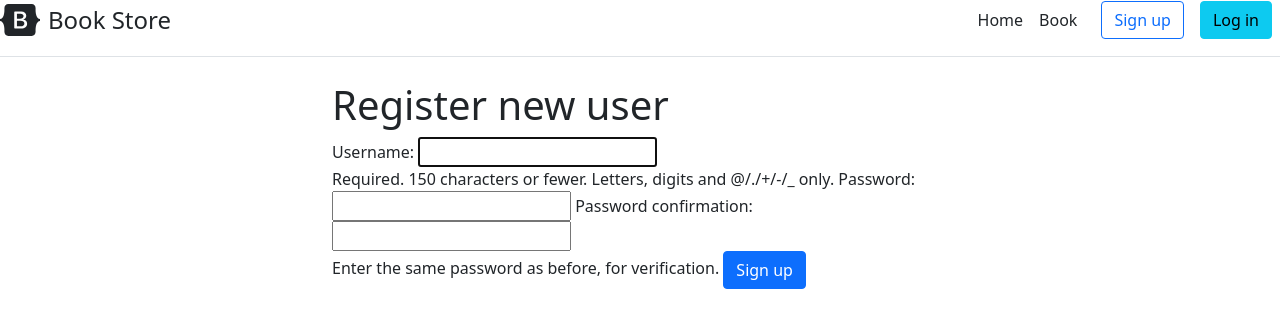
After one commit to itzmeheva/Djanogo_Bookstore, a Django app: page /signup/ in a window 1280 px wide. The commit adds this page. Shown: the top 328 px of the page. Run offline with Django 4.2, Linux system fonts and the light colour scheme.

Commit message:
Add Signup system

```diff
--- a/book/views.py
+++ b/book/views.py
@@ -1,5 +1,6 @@
 from django.shortcuts import render
 from .models import Category, Book
+from django.contrib.auth.decorators import login_required
 
 def index(request):
     categories = Category.objects.all()
--- a/myapp/urls.py
+++ b/myapp/urls.py
@@ -6,6 +6,7 @@ urlpatterns = [
     path('', views.index, name='index'),
     path('login/', views.login_view, name='login'),
     path('logout/', views.logout_view, name='logout'),
+    path('signup/', views.signup_view, name='signup'),
     path('hello/<int:id>', views.hello, name='hello'),
     re_path(r'article/(?P<year>[0-9]{4})/(?P<slug>[\w-]+)/$', views.article, name='article'),
 ]
--- a/myapp/views.py
+++ b/myapp/views.py
@@ -1,6 +1,6 @@
 from django.shortcuts import render, redirect
 from django.http import HttpResponse
-from django.contrib.auth.forms import AuthenticationForm
+from django.contrib.auth.forms import AuthenticationForm, UserCreationForm
 from django.contrib.auth import login, logout
 
 def index(request):
@@ -43,3 +43,16 @@ def logout_view(request):
     if request.method == 'POST':
         logout(request)
         return redirect('myapp:index')
+
+def signup_view(request):
+    if request.method == 'POST':
+        form = UserCreationForm(request.POST)
+        if form.is_valid():
+            user = form.save()
+            login(request, user)
+            return redirect('book:index')
+    else:
+        form = UserCreationForm()
+    return render(request, 'account/signup.html', {
+        'form':form,
+    })
--- /dev/null
+++ b/templates/account/signup.html
@@ -0,0 +1,16 @@
+{% extends "layouts/base.html" %}
+
+{% block title %}Register{% endblock title %}
+
+{% block content %}
+<div class="row">
+    <div class="col-lg-6 offset-lg-3">
+        <h1>Register new user</h1>
+        <form method="post" novalidate>
+            {% csrf_token %}
+            {{ form }}
+            <button type="submit" class="btn btn-primary">Sign up</button>
+        </form>
+    </div>
+</div>
+{% endblock content %}
--- a/templates/layouts/base.html
+++ b/templates/layouts/base.html
@@ -24,7 +24,7 @@
         </nav>
 
         {% if not user.is_authenticated %}
-        <a class="btn btn-outline-primary mx-2" href="#">Sign up</a>
+        <a class="btn btn-outline-primary mx-2" href="{% url 'myapp:signup' %}">Sign up</a>
         <a class="btn btn-info mx-2" href="{% url 'myapp:login' %}">Log in</a>
         {% endif %}
 
```
Also changed, not shown: myproject/settings.py (+14 -14 lines), db.sqlite3.
